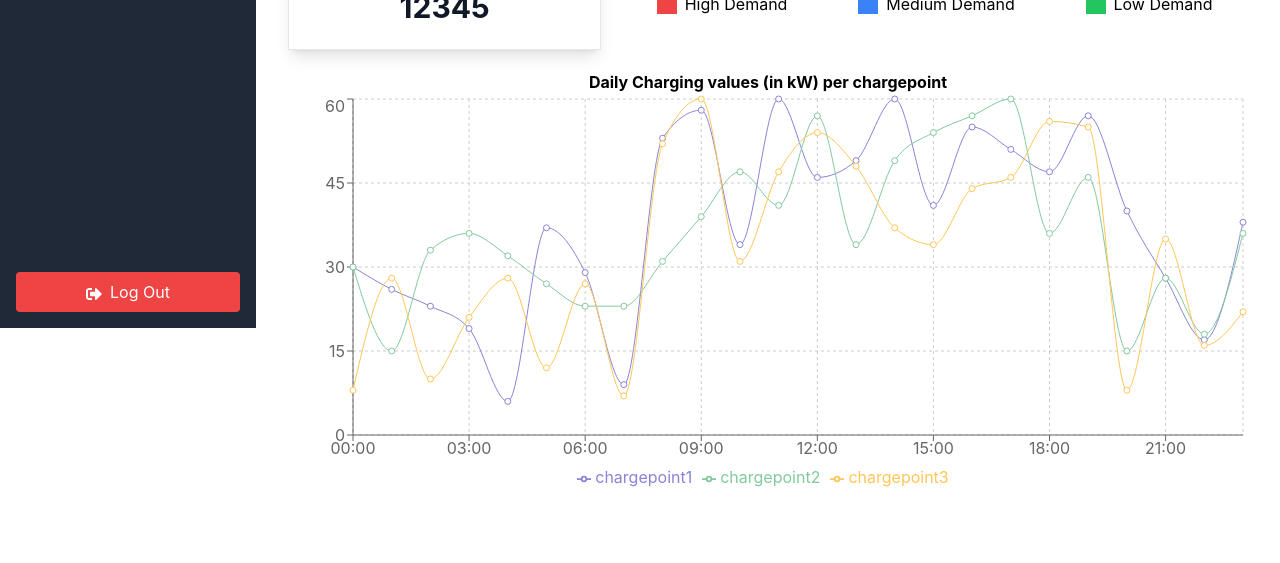
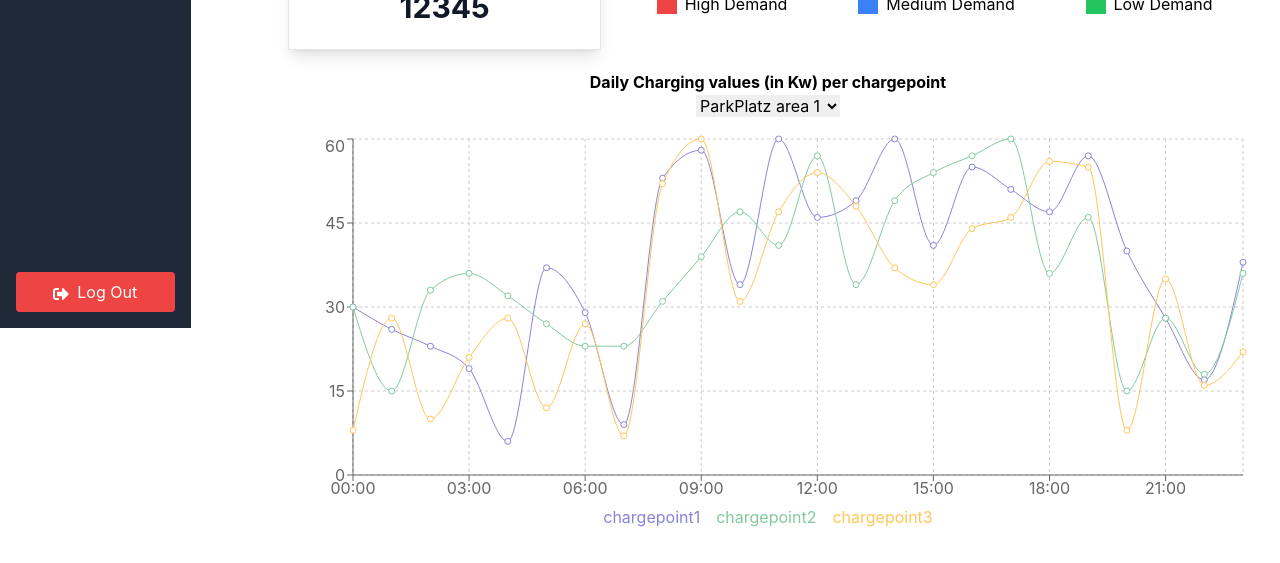
Before and after one commit to moe-dev98/EV-Management, a React (Create React App) app in the folder frontend/: page /analytics in a window 1280 px wide. Shown: the part 472-1035 px from the top of the page. Before the commit the page ends 998 px from the top, so only its background shows below. Built offline with nearby package versions, Linux system fonts and the light colour scheme; grey boxes are pictures that could not be loaded.

Commit message:
ui improvments

```diff
--- a/frontend/public/stations.json
+++ b/frontend/public/stations.json
@@ -1,7 +1,7 @@
 [
   {
     "id": 1,
-    "stationName": "Aldi Parkplatz",
+    "stationName": "Parkplatz area 1",
     "position": [48.3715, 10.8988],
     "chargePoints": [
       { "power": 11, "count": 4 },
@@ -9,11 +9,11 @@
     ],
     "carArrivalProbability": 100,
     "consumptionOfCars": 18,
-    "actualMaxPowerDemand": 30
+    "actualMaxPowerDemand": 90
   },
   {
     "id": 2,
-    "stationName": "Lidl Parkplatz",
+    "stationName": "Parkplatz area 2",
     "position": [48.3695, 10.8968],
     "chargePoints": [
       { "power": 50, "count": 1 },
@@ -25,7 +25,7 @@
   },
   {
     "id": 3,
-    "stationName": "Edeka Parkplatz",
+    "stationName": "Parkplatz area 3",
     "position": [48.3725, 10.8998],
     "chargePoints": [
       { "power": 11, "count": 6 },
@@ -38,7 +38,7 @@
   },
   {
     "id": 4,
-    "stationName": "Rewe Parkplatz",
+    "stationName": "Parkplatz area 4",
     "position": [48.3685, 10.8958],
     "chargePoints": [
       { "power": 22, "count": 4 },
@@ -50,7 +50,7 @@
   },
   {
     "id": 5,
-    "stationName": "Kaufland Parkplatz",
+    "stationName": "Parkplatz area 4",
     "position": [48.3735, 10.9008],
     "chargePoints": [
       { "power": 11, "count": 3 },
--- a/frontend/src/components/CreateStationForm.jsx
+++ b/frontend/src/components/CreateStationForm.jsx
@@ -16,7 +16,7 @@ function CreateStationForm({ onClose}) {
     const newErrors = {};
     if (!stationName) newErrors.stationName = 'Station name is required';
     if (probabilityOfArrival < 20 || probabilityOfArrival > 200) newErrors.probabilityOfArrival = 'Probability of arrival must be between 20 and 200';
-    if (!consumptionOfCars) newErrors.consumptionOfCars = 'Consumption of cars is required';
+    if (consumptionOfCars < 10 || consumptionOfCars > 50) newErrors.consumptionOfCars = 'Consumption of cars must be between 10 and 50';
     chargePoints.forEach((point, index) => {
       if (!point.power) newErrors[`power${index}`] = 'Capacity is required';
       if (!point.count) newErrors[`count${index}`] = 'Number of charging points is required';
@@ -43,7 +43,7 @@ function CreateStationForm({ onClose}) {
     e.preventDefault();
     if (validate()) {
       if (window.confirm('Are you sure you want to save this station?')) {
-        const newStation = { stationName, chargePoints, probabilityOfArrival, consumptionOfCars };
+        const newStation = { stationName, chargePoints, probabilityOfArrival, consumptionOfCars: Number(consumptionOfCars) };
         console.log(newStation);
         onClose();
       }
@@ -74,19 +74,17 @@ function CreateStationForm({ onClose}) {
               onChange={(e) => setProbabilityOfArrival(e.target.value)}
               className="border p-2 w-full"
               placeholder="Enter probability of arrival (20-200%)"
-              min="20"
-              max="200"
             />
             {errors.probabilityOfArrival && <p className="text-red-500">{errors.probabilityOfArrival}</p>}
           </div>
           <div className="mb-4">
-            <label className="block text-gray-700 mb-2">Consumption of Cars</label>
+            <label className="block text-gray-700 mb-2">Consumption of Cars in (Kw)</label>
             <input
-              type="text"
+              type="number"
               value={consumptionOfCars}
               onChange={(e) => setConsumptionOfCars(e.target.value)}
               className="border p-2 w-full"
-              placeholder="Enter consumption of cars"
+              placeholder="Enter consumption of cars (10-50)"
             />
             {errors.consumptionOfCars && <p className="text-red-500">{errors.consumptionOfCars}</p>}
           </div>
--- a/frontend/src/components/LineChartCard.jsx
+++ b/frontend/src/components/LineChartCard.jsx
@@ -1,20 +1,59 @@
 import { LineChart, Line, XAxis, YAxis, CartesianGrid, Tooltip, Legend, ResponsiveContainer } from 'recharts';
 import data from '../data/chartData.json';
+import { useState } from 'react';
 
 const LineChartCard = ({ title, dataKey1, dataKey2, dataKey3 }) => {
+  const [hiddenLines, setHiddenLines] = useState([]);
+  const [selectedStation, setSelectedStation] = useState(Object.keys(data)[0]);
+
+  const handleLegendClick = (dataKey) => {
+    setHiddenLines((prev) =>
+      prev.includes(dataKey) ? prev.filter((key) => key !== dataKey) : [...prev, dataKey]
+    );
+  };
+
+  const renderLegend = (props) => {
+    const { payload } = props;
+    return (
+      <ul className="flex justify-center">
+        {payload.map((entry, index) => (
+          <li
+            key={`item-${index}`}
+            onClick={() => handleLegendClick(entry.dataKey)}
+            className={`cursor-pointer mx-2 ${hiddenLines.includes(entry.dataKey) ? 'opacity-50' : 'opacity-100'}`}
+            style={{ transition: 'opacity 0.3s' }}
+          >
+            <span style={{ color: entry.color }}>{entry.value}</span>
+          </li>
+        ))}
+      </ul>
+    );
+  };
+
+  const handleStationChange = (event) => {
+    setSelectedStation(event.target.value);
+  };
+
   return (
     <div>
       <h2 className="text-center font-bold">{title}</h2>
+      <div className="text-center mb-4">
+        <select id="station-select" value={selectedStation} onChange={handleStationChange}>
+          {Object.keys(data).map((station) => (
+            <option key={station} value={station}>{station}</option>
+          ))}
+        </select>
+      </div>
       <ResponsiveContainer width="100%" height={400}>
-        <LineChart data={data} title={title}>
+        <LineChart data={data[selectedStation]} title={title}>
           <CartesianGrid strokeDasharray="3 3" />
           <XAxis dataKey="hour" interval={2} />
           <YAxis />
           <Tooltip />
-          <Legend />
-          <Line type="monotone" dataKey={dataKey1} stroke="#8884d8" />
-          <Line type="monotone" dataKey={dataKey2} stroke="#82ca9d" />
-          <Line type="monotone" dataKey={dataKey3} stroke="#ffc658" />
+          <Legend content={renderLegend} />
+          <Line type="monotone" dataKey={dataKey1} stroke="#8884d8" hide={hiddenLines.includes(dataKey1)} />
+          <Line type="monotone" dataKey={dataKey2} stroke="#82ca9d" hide={hiddenLines.includes(dataKey2)} />
+          <Line type="monotone" dataKey={dataKey3} stroke="#ffc658" hide={hiddenLines.includes(dataKey3)} />
         </LineChart>
       </ResponsiveContainer>
     </div>
--- a/frontend/src/components/SideNavBar.jsx
+++ b/frontend/src/components/SideNavBar.jsx
@@ -8,7 +8,7 @@ import {
 
 const SideNavBar = () => {
   return (
-    <div className="w-64 h-full bg-gray-800 text-white fixed">
+    <div className="w-55 h-full bg-gray-800 text-white fixed">
       <div className="p-4">
         <h2 className="text-xl font-bold">
           <FaCar className="h-12 w-12" />
--- a/frontend/src/data/chartData.json
+++ b/frontend/src/data/chartData.json
@@ -1,4 +1,5 @@
-[
+{
+  "ParkPlatz area 1": [
     { "hour": "00:00", "chargepoint1": 30, "chargepoint2": 30, "chargepoint3": 8 },
     { "hour": "01:00", "chargepoint1": 26, "chargepoint2": 15, "chargepoint3": 28 },
     { "hour": "02:00", "chargepoint1": 23, "chargepoint2": 33, "chargepoint3": 10 },
@@ -23,4 +24,31 @@
     { "hour": "21:00", "chargepoint1": 28, "chargepoint2": 28, "chargepoint3": 35 },
     { "hour": "22:00", "chargepoint1": 17, "chargepoint2": 18, "chargepoint3": 16 },
     { "hour": "23:00", "chargepoint1": 38, "chargepoint2": 36, "chargepoint3": 22 }
+  ],
+  "ParkPlatz area 2": [
+    { "hour": "00:00", "chargepoint1": 20, "chargepoint2": 25, "chargepoint3": 10 },
+    { "hour": "01:00", "chargepoint1": 22, "chargepoint2": 18, "chargepoint3": 20 },
+    { "hour": "02:00", "chargepoint1": 24, "chargepoint2": 20, "chargepoint3": 15 },
+    { "hour": "03:00", "chargepoint1": 26, "chargepoint2": 22, "chargepoint3": 18 },
+    { "hour": "04:00", "chargepoint1": 28, "chargepoint2": 24, "chargepoint3": 20 },
+    { "hour": "05:00", "chargepoint1": 30, "chargepoint2": 26, "chargepoint3": 22 },
+    { "hour": "06:00", "chargepoint1": 32, "chargepoint2": 28, "chargepoint3": 24 },
+    { "hour": "07:00", "chargepoint1": 34, "chargepoint2": 30, "chargepoint3": 26 },
+    { "hour": "08:00", "chargepoint1": 36, "chargepoint2": 32, "chargepoint3": 28 },
+    { "hour": "09:00", "chargepoint1": 38, "chargepoint2": 34, "chargepoint3": 30 },
+    { "hour": "10:00", "chargepoint1": 40, "chargepoint2": 36, "chargepoint3": 32 },
+    { "hour": "11:00", "chargepoint1": 42, "chargepoint2": 38, "chargepoint3": 34 },
+    { "hour": "12:00", "chargepoint1": 44, "chargepoint2": 40, "chargepoint3": 36 },
+    { "hour": "13:00", "chargepoint1": 46, "chargepoint2": 42, "chargepoint3": 38 },
+    { "hour": "14:00", "chargepoint1": 48, "chargepoint2": 44, "chargepoint3": 40 },
+    { "hour": "15:00", "chargepoint1": 50, "chargepoint2": 46, "chargepoint3": 42 },
+    { "hour": "16:00", "chargepoint1": 52, "chargepoint2": 48, "chargepoint3": 44 },
+    { "hour": "17:00", "chargepoint1": 54, "chargepoint2": 50, "chargepoint3": 46 },
+    { "hour": "18:00", "chargepoint1": 56, "chargepoint2": 52, "chargepoint3": 48 },
+    { "hour": "19:00", "chargepoint1": 58, "chargepoint2": 54, "chargepoint3": 50 },
+    { "hour": "20:00", "chargepoint1": 60, "chargepoint2": 56, "chargepoint3": 52 },
+    { "hour": "21:00", "chargepoint1": 62, "chargepoint2": 58, "chargepoint3": 54 },
+    { "hour": "22:00", "chargepoint1": 64, "chargepoint2": 60, "chargepoint3": 56 },
+    { "hour": "23:00", "chargepoint1": 35, "chargepoint2": 30, "chargepoint3": 25 }
   ]
+}
--- a/frontend/src/pages/Analytics.jsx
+++ b/frontend/src/pages/Analytics.jsx
@@ -16,7 +16,7 @@ const Analytics = () => {
         </div>
       </div>
       <div className='w-full mt-5'>
-        <LineChartCard title="Daily Charging values (in kW) per chargepoint" dataKey1="chargepoint1" dataKey2="chargepoint2" dataKey3="chargepoint3" />
+        <LineChartCard title="Daily Charging values (in Kw) per chargepoint" dataKey1="chargepoint1" dataKey2="chargepoint2" dataKey3="chargepoint3" />
       </div>
     </div>
   );
--- a/frontend/src/pages/Dashboard.jsx
+++ b/frontend/src/pages/Dashboard.jsx
@@ -4,7 +4,7 @@ import StationList from '../components/StationList';
 const Dashboard = () => {
   return (
     <div className="min-w-full">
-        <h1 className="text-xl sm:text-2xl font-bold mb-4 sm:mb-6 text-left text-gray-700">Charging Stations Overview In Augsburg</h1>
+        <h1 className="text-xl sm:text-2xl font-bold mb-4 sm:mb-6 text-left text-gray-700">Charging Stations overview</h1>
         <StationList />
     </div>
   );
```
